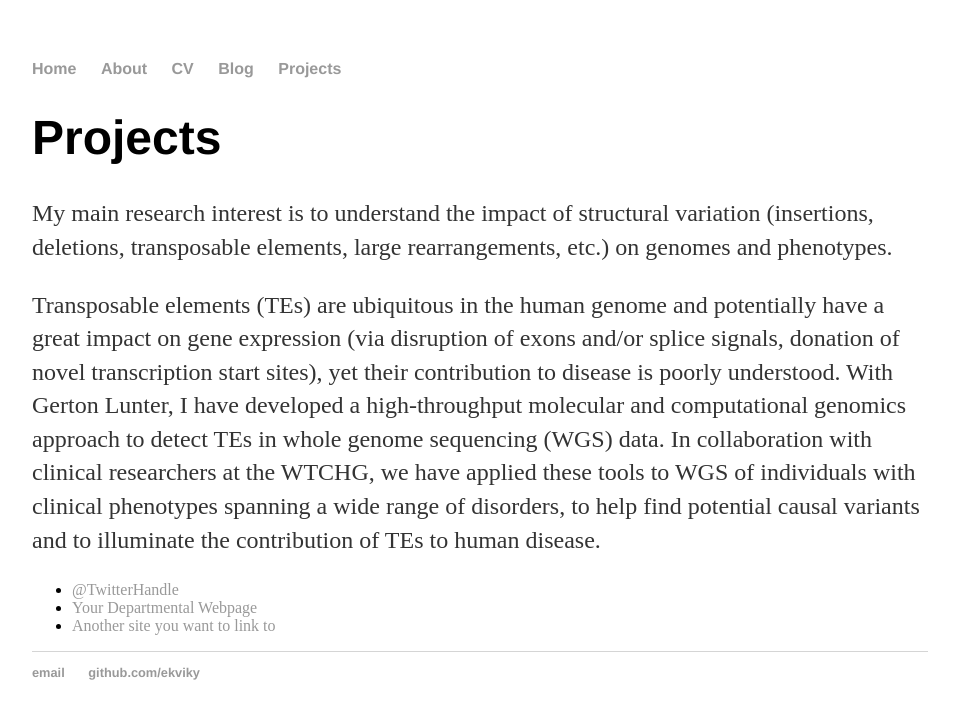
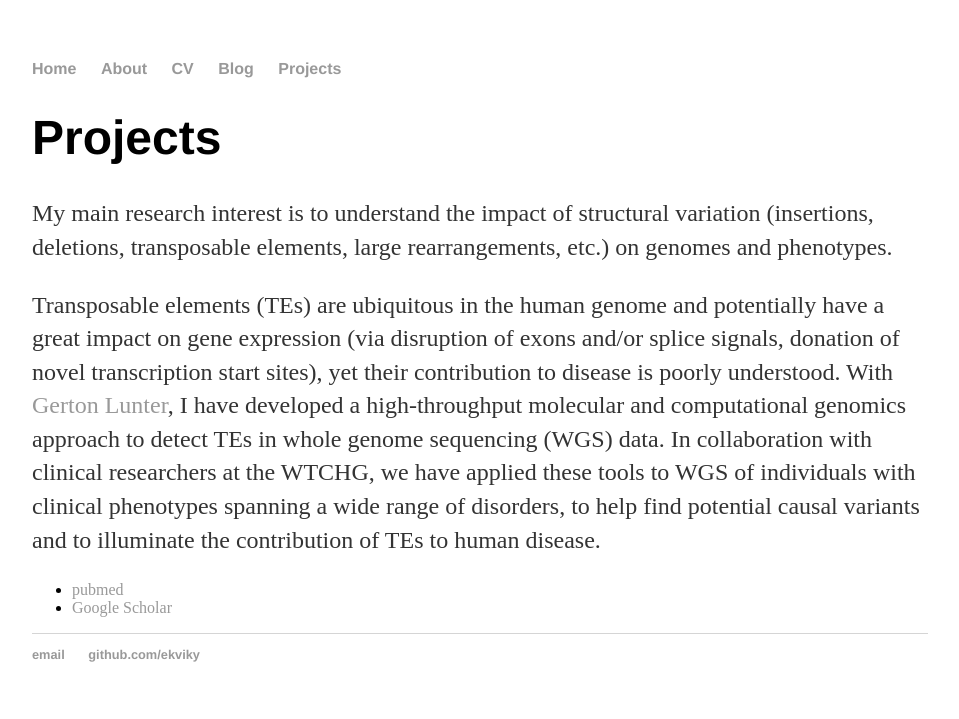
Before and after one commit to ekviky/ekviky.github.io, a Jekyll site: the page built from projects/index.html, in a window 1280 px wide. Shown: the top 719 px of the page, without its empty margins (160-1119 px from the left). Built offline with Jekyll 4.4.1, drawn with Linux system fonts in a browser that asks for light colours.

Commit message:
update projects page

```diff
--- a/projects/index.html
+++ b/projects/index.html
@@ -7,11 +7,10 @@ title: Projects
 	<div class="projects">
 		<h1>Projects</h1>
 		<p>My main research interest is to understand the impact of structural variation (insertions, deletions, transposable elements, large rearrangements, etc.) on genomes and phenotypes.<p>
-		<p>Transposable elements (TEs) are ubiquitous in the human genome and potentially have a great impact on gene expression (via disruption of exons and/or splice signals, donation of novel transcription start sites), yet their contribution to disease is poorly understood. With Gerton Lunter, I have developed a high-throughput molecular and computational genomics approach to detect TEs in whole genome sequencing (WGS) data. In collaboration with clinical researchers at the WTCHG, we have applied these tools to WGS of individuals with clinical phenotypes spanning a wide range of disorders, to help find potential causal variants and to illuminate the contribution of TEs to human disease.<p>
+		<p>Transposable elements (TEs) are ubiquitous in the human genome and potentially have a great impact on gene expression (via disruption of exons and/or splice signals, donation of novel transcription start sites), yet their contribution to disease is poorly understood. With  <a href="http://www.well.ox.ac.uk/gerton-lunter#research">Gerton Lunter</a>, I have developed a high-throughput molecular and computational genomics approach to detect TEs in whole genome sequencing (WGS) data. In collaboration with clinical researchers at the WTCHG, we have applied these tools to WGS of individuals with clinical phenotypes spanning a wide range of disorders, to help find potential causal variants and to illuminate the contribution of TEs to human disease.<p>
 
 		<ul class="contacts">
-			<li><a href="#">@TwitterHandle</a></li>
-			<li><a href="#">Your Departmental Webpage</a></li>
-			<li><a href="#">Another site you want to link to</a></li>
+			<li><a href="https://www.ncbi.nlm.nih.gov/pubmed/?term=Kvikstad+E">pubmed</a></li>
+			<li><a href="https://scholar.google.co.uk/citations?user=uMVdpNsAAAAJ&hl=en&oi=ao">Google Scholar</a></li>
 			</ul>
 	</div>
```
Also changed, not shown: 1 other file.
